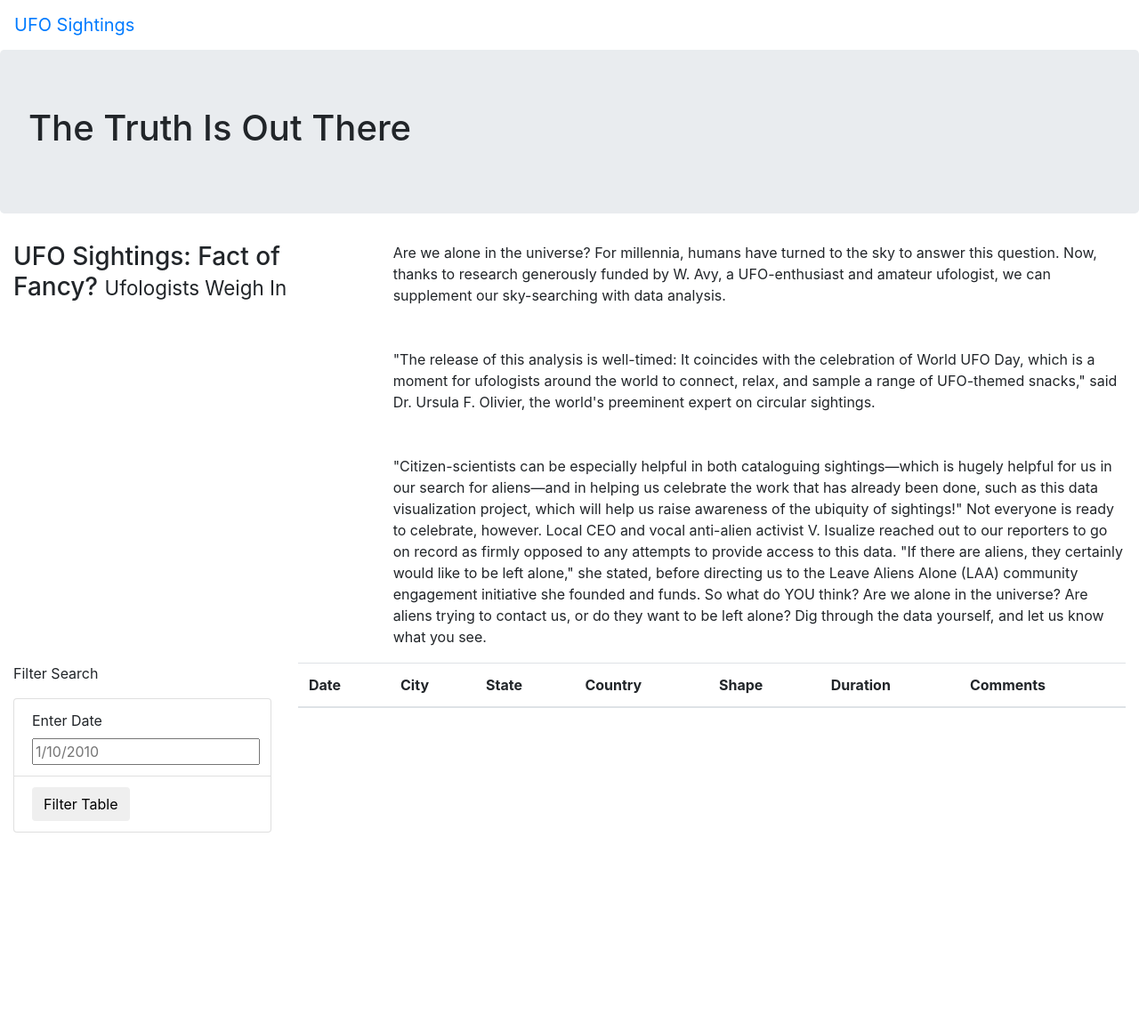
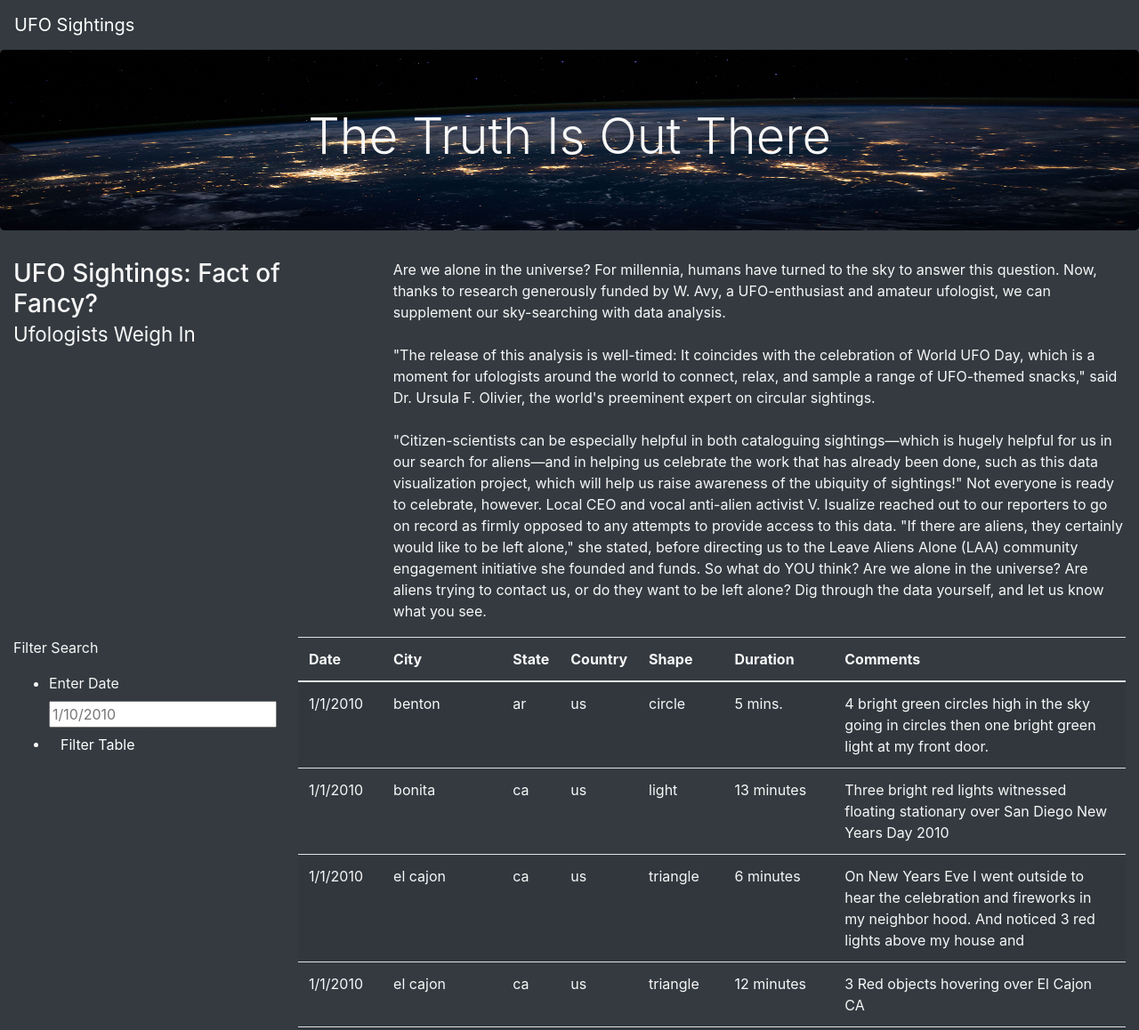
Before and after one commit to jwcomp4/UFOs, a plain HTML site: page index.html in a window 1280 px wide. Shown: the top 1158 px of the page at 89% size. Before the commit the page ends 936 px from the top, so only its background shows below. Drawn offline with nearby package versions, Linux system fonts and the light colour scheme.

Commit message:
adding css styling, image, bootstrap styling.

```diff
--- a/index.html
+++ b/index.html
@@ -13,29 +13,29 @@
     />
     <link rel="stylesheet" href="static/css/style.css">
 </head>
-<body>
+<body class="bg-dark">
     <div class="wrapper">
         <!-- The wrapper class adds functionality to Bootstrap, groups elements and specifies styling in stylesheet -->
-        <nav class="navbar navbar-expand-lg">
+        <nav class="navbar navbar-dark bg-dark navbar-expand-lg">
             <!-- This class is specific to Bootstrap styling -->
             <a class="navbar-brand" href="index.html">UFO Sightings</a>
         </nav>
     </div>
     <div class="jumbotron">
-        <h1> The Truth Is Out There </h1>
+        <h1 class="display-4"> The Truth Is Out There </h1>
     </div>
     <div class="container-fluid">
         <div class="row">
             <div class="col-md-4">
                 <h3>UFO Sightings: Fact of Fancy?
-                    <small>Ufologists Weigh In</small>
+                    <br><small>Ufologists Weigh In</small>
                 </h3>
             </div>
             <div class="col-md-8">
                 <p>
-                    Are we alone in the universe? For millennia, humans have turned to the sky to answer this question. Now, thanks to research generously funded by W. Avy, a UFO-enthusiast and amateur ufologist, we can supplement our sky-searching with data analysis.<br><br>
+                    Are we alone in the universe? For millennia, humans have turned to the sky to answer this question. Now, thanks to research generously funded by W. Avy, a UFO-enthusiast and amateur ufologist, we can supplement our sky-searching with data analysis.<br>
 
-<br> "The release of this analysis is well-timed: It coincides with the celebration of World UFO Day, which is a moment for ufologists around the world to connect, relax, and sample a range of UFO-themed snacks," said Dr. Ursula F. Olivier, the world's preeminent expert on circular sightings.<br> <br><br> "Citizen-scientists can be especially helpful in both cataloguing sightings—which is hugely helpful for us in our search for aliens—and in helping us celebrate the work that has already been done, such as this data visualization project, which will help us raise awareness of the ubiquity of sightings!"
+<br> "The release of this analysis is well-timed: It coincides with the celebration of World UFO Day, which is a moment for ufologists around the world to connect, relax, and sample a range of UFO-themed snacks," said Dr. Ursula F. Olivier, the world's preeminent expert on circular sightings.<br> <br> "Citizen-scientists can be especially helpful in both cataloguing sightings—which is hugely helpful for us in our search for aliens—and in helping us celebrate the work that has already been done, such as this data visualization project, which will help us raise awareness of the ubiquity of sightings!"
 
 Not everyone is ready to celebrate, however. Local CEO and vocal anti-alien activist V. Isualize reached out to our reporters to go on record as firmly opposed to any attempts to provide access to this data. "If there are aliens, they certainly would like to be left alone," she stated, before directing us to the Leave Aliens Alone (LAA) community engagement initiative she founded and funds.
 
@@ -57,15 +57,15 @@ So what do YOU think? Are we alone in the universe? Are aliens trying to contact
             <div class="col-md-3">
                 <!--Building the Filter here.-->
                 <!--Accepts user input-->
-                <form>
+                <form class="bg-dark">
                     <p>Filter Search</p>
-                    <ul class="list-group">
-                        <li class="list-group-item">
+                    <ul class="bg-dark" class="list-group">
+                        <li class="bg-dark" class="list-group-item">
                             <label for="date">Enter Date</label>
                             <input type="text" placeholder="1/10/2010" id="datetime" />
                         </li>
-                        <li class="list-group-item">
-                            <button id="filter-btn" type="button" class="btn btn-default">Filter Table</button>
+                        <li class="bg-dark" class="list-group-item">
+                            <button id="filter-btn" type="button" class="btn btn-dark" >Filter Table</button>
                         </li>
                     </ul>
                 </form>
@@ -92,6 +92,18 @@ So what do YOU think? Are we alone in the universe? Are aliens trying to contact
 
 
     </div>
+<!---Linking the data-->
+<!--Order is very Important!-->
+<!--First D3-->
+<!--Then file path to data.js-->
+<!--Then file path to app.js-->
+
+<script src="https://cdnjs.cloudflare.com/ajax/libs/d3/4.11.0/d3.js"></script>
+<!--Adding D3 allows the library to listen to our code/react to user input-->
+<script src="static/js/data.js"></script>
+<!--This loads the data to build the table-->
+<script src="static/js/app.js"></script>
+<!--Runs the app-->
 
 </body>
 </html>
--- a/static/css/style.css
+++ b/static/css/style.css
@@ -0,0 +1,12 @@
+body {
+
+    color: #f7f7f7;
+}
+
+.jumbotron {
+    /*tells css only to apply styling to jumbotron divs*/
+
+    background-image: url("../images/nasa.jpg");
+    background-size: 100% 100%;
+    text-align: center;
+}
--- a/static/js/app.js
+++ b/static/js/app.js
@@ -56,10 +56,15 @@ function handleClick() {
     };
         buildTable(filteredData);
 
-    d3.selectAll("#filter-btn").on("click", handleClick);
-    // Here the selector string contains the HTML tag (will assign unique ID in the HTML called "#filter-btn")
-    // this links code directly to the filter button.
-    // by adding .on("click", handleClick);, telling D3 to execute the handleClick() function when the button
-    // with the id filter-btn is clicked.
+}
 
-}
+// Attach an even to listen for the form button
+d3.selectAll("#filter-btn").on("click", handleClick);
+// Here the selector string contains the HTML tag (will assign unique ID in the HTML called "#filter-btn")
+// this links code directly to the filter button.
+// by adding .on("click", handleClick);, telling D3 to execute the handleClick() function when the button
+// with the id filter-btn is clicked.
+
+// Build a table when the table loads:
+
+buildTable(tableData);
```
Also changed, not shown: static/images/nasa.jpg (added).
